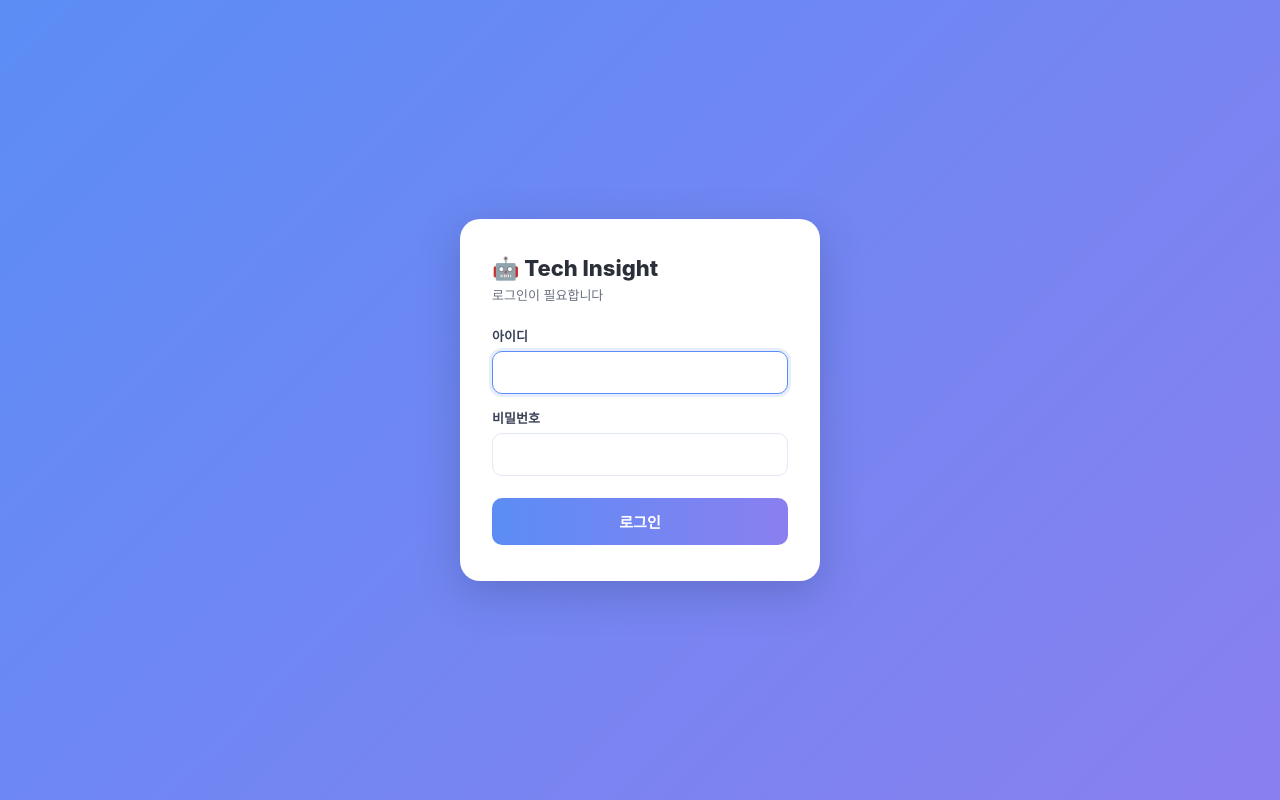
After one commit to majorformula-pitcher/tech_insight, a Django app: page /login/ in a window 1280 px wide. The commit adds this page. Run offline with Django 5.2, Linux system fonts and the light colour scheme.

Commit message:
로그인/로그아웃 기능 추가 (서버만 강제, 회원가입 없음)
- LoginRequiredMiddleware: REQUIRE_LOGIN(서버 DEBUG=0 기본 ON, 로컬 OFF)
  일 때 미인증 접속을 로그인 페이지로. admin/login/logout/static/dev-login 예외.
- /login/·/logout/ (Django LoginView/LogoutView) + registration/login.html.
- chat·news·dashboard 헤더에 사용자명 + 로그아웃 버튼.
- 계정은 admin에서 직접 생성(회원가입 없음). REQUIRE_LOGIN=1로 로컬도 확장 가능.

Co-Authored-By: Claude Opus 4.8 <noreply@anthropic.com>

```diff
--- a/tech_insight/app/chatbot/templates/chatbot/index.html
+++ b/tech_insight/app/chatbot/templates/chatbot/index.html
@@ -89,6 +89,11 @@
     <a href="/chat/" style="display:inline-block; color:#fff; font-weight:600; font-size:13px; background:rgba(255,255,255,0.22); padding:7px 14px; border-radius:8px; text-decoration:none;">🤖 Chat</a>
     <a href="/chat/news/" style="display:inline-block; color:#fff; font-weight:600; font-size:13px; background:rgba(255,255,255,0.22); padding:7px 14px; border-radius:8px; text-decoration:none;">📰 News</a>
     <a href="/admin/" style="display:inline-block; color:#fff; font-weight:600; font-size:13px; background:rgba(255,255,255,0.22); padding:7px 14px; border-radius:8px; text-decoration:none;">⚙ 관리</a>
+    {% if user.is_authenticated %}
+    <form method="post" action="/logout/" style="display:inline; margin:0;">{% csrf_token %}
+      <button type="submit" title="로그아웃" style="color:#fff; font-weight:600; font-size:13px; background:rgba(255,255,255,0.28); padding:7px 12px; border:none; border-radius:8px; cursor:pointer;">👤 {{ user.username }} · 로그아웃</button>
+    </form>
+    {% endif %}
   </div>
 </header>
 
--- a/tech_insight/app/chatbot/templates/chatbot/news.html
+++ b/tech_insight/app/chatbot/templates/chatbot/news.html
@@ -133,6 +133,11 @@
     <a href="/chat/" style="display:inline-block; color:#fff; font-weight:600; font-size:13px; background:rgba(255,255,255,0.22); padding:7px 14px; border-radius:8px; text-decoration:none;">🤖 Chat</a>
     <a href="/chat/news/" style="display:inline-block; color:#fff; font-weight:600; font-size:13px; background:rgba(255,255,255,0.22); padding:7px 14px; border-radius:8px; text-decoration:none;">📰 News</a>
     <a href="/admin/" style="display:inline-block; color:#fff; font-weight:600; font-size:13px; background:rgba(255,255,255,0.22); padding:7px 14px; border-radius:8px; text-decoration:none;">⚙ 관리</a>
+    {% if user.is_authenticated %}
+    <form method="post" action="/logout/" style="display:inline; margin:0;">{% csrf_token %}
+      <button type="submit" title="로그아웃" style="color:#fff; font-weight:600; font-size:13px; background:rgba(255,255,255,0.28); padding:7px 12px; border:none; border-radius:8px; cursor:pointer;">👤 {{ user.username }} · 로그아웃</button>
+    </form>
+    {% endif %}
   </div>
 </header>
 
--- /dev/null
+++ b/tech_insight/app/config/middleware.py
@@ -0,0 +1,26 @@
+"""로그인 강제 미들웨어.
+
+settings.REQUIRE_LOGIN 이 True일 때, 미인증 사용자가 보호 페이지에 접근하면
+로그인 페이지로 리다이렉트한다. (서버 DEBUG=0 기본 ON, 로컬 DEBUG=1 기본 OFF)
+
+예외 경로(누구나 접근): 로그인/로그아웃, admin(자체 로그인), 정적파일, dev-login.
+"""
+from urllib.parse import quote
+
+from django.conf import settings
+from django.shortcuts import redirect
+
+# 인증 없이 접근 가능한 경로 접두사
+EXEMPT_PREFIXES = ("/login", "/logout", "/admin", "/static", "/dev-login")
+
+
+class LoginRequiredMiddleware:
+    def __init__(self, get_response):
+        self.get_response = get_response
+
+    def __call__(self, request):
+        if getattr(settings, "REQUIRE_LOGIN", False) and not request.user.is_authenticated:
+            path = request.path
+            if not any(path.startswith(p) for p in EXEMPT_PREFIXES):
+                return redirect(f"{settings.LOGIN_URL}?next={quote(path)}")
+        return self.get_response(request)
--- a/tech_insight/app/config/urls.py
+++ b/tech_insight/app/config/urls.py
@@ -15,12 +15,17 @@ Including another URLconf
     2. Add a URL to urlpatterns:  path('blog/', include('blog.urls'))
 """
 from django.contrib import admin
+from django.contrib.auth import views as auth_views
 from django.urls import include, path
 
 from dashboard import views as dashboard_views
 
 urlpatterns = [
     path('admin/', admin.site.urls),
+    # 로그인/로그아웃 (회원가입 없음 — 계정은 admin에서 직접 생성)
+    path('login/', auth_views.LoginView.as_view(
+        template_name='registration/login.html'), name='login'),
+    path('logout/', auth_views.LogoutView.as_view(), name='logout'),
     path('dashboard/', include('dashboard.urls')),
     path('chat/', include('chatbot.urls')),
     # [개발 편의용 — 배포 끝나면 삭제] 자동 로그인 (DEBUG에서만 동작)
--- a/tech_insight/app/dashboard/templates/dashboard/_nav.html
+++ b/tech_insight/app/dashboard/templates/dashboard/_nav.html
@@ -28,5 +28,11 @@
   <div class="nv-menu">
     <a href="/dashboard/" class="{% if active == 'journal' %}active{% endif %}">정보과학회지</a>
     <a href="/dashboard/unified/" class="{% if active == 'unified' %}active{% endif %}">통합</a>
+    <a href="/chat/">🤖 챗봇</a>
+    {% if user.is_authenticated %}
+    <form method="post" action="/logout/" style="margin:0;">{% csrf_token %}
+      <button type="submit" style="display:block; width:100%; text-align:left; padding:12px 24px; color:#6b7280; background:none; border:none; border-left:3px solid transparent; font-size:14px; font-weight:600; cursor:pointer;">👤 {{ user.username }} · 로그아웃</button>
+    </form>
+    {% endif %}
   </div>
 </nav>
--- /dev/null
+++ b/tech_insight/app/templates/registration/login.html
@@ -0,0 +1,45 @@
+<!DOCTYPE html>
+<html lang="ko">
+<head>
+<meta charset="UTF-8">
+<meta name="viewport" content="width=device-width, initial-scale=1">
+<title>로그인 · Tech Insight</title>
+<style>
+  *{box-sizing:border-box;}
+  body{margin:0;min-height:100vh;display:flex;align-items:center;justify-content:center;
+    font-family:"Pretendard","Noto Sans KR","Malgun Gothic",-apple-system,sans-serif;
+    background:linear-gradient(135deg,#5b8df5 0%,#8a7ff0 100%);}
+  .card{background:#fff;width:360px;max-width:92vw;border-radius:20px;padding:36px 32px;
+    box-shadow:0 12px 40px rgba(40,50,90,.25);}
+  h1{margin:0 0 4px;font-size:22px;font-weight:800;color:#2b2f3a;}
+  .sub{color:#6b7280;font-size:13px;margin-bottom:22px;}
+  label{display:block;font-size:13px;font-weight:600;color:#3a4256;margin:14px 0 6px;}
+  input[type=text],input[type=password]{width:100%;border:1px solid #e3e8f5;border-radius:10px;
+    padding:12px 14px;font-size:15px;}
+  input:focus{outline:none;border-color:#5b8df5;box-shadow:0 0 0 3px rgba(91,141,245,.15);}
+  button{width:100%;margin-top:22px;background:linear-gradient(90deg,#5b8df5,#8a7ff0);color:#fff;
+    border:none;border-radius:10px;padding:13px;font-size:15px;font-weight:700;cursor:pointer;}
+  button:hover{opacity:.93;}
+  .err{background:#fef2f2;border:1px solid #fecaca;color:#b91c1c;font-size:13px;
+    border-radius:8px;padding:10px 12px;margin-bottom:6px;}
+</style>
+</head>
+<body>
+  <div class="card">
+    <h1>🤖 Tech Insight</h1>
+    <div class="sub">로그인이 필요합니다</div>
+    {% if form.errors %}
+      <div class="err">아이디 또는 비밀번호가 올바르지 않습니다.</div>
+    {% endif %}
+    <form method="post">
+      {% csrf_token %}
+      <label for="id_username">아이디</label>
+      <input type="text" name="username" id="id_username" autocomplete="username" autofocus required>
+      <label for="id_password">비밀번호</label>
+      <input type="password" name="password" id="id_password" autocomplete="current-password" required>
+      <input type="hidden" name="next" value="{{ request.GET.next }}">
+      <button type="submit">로그인</button>
+    </form>
+  </div>
+</body>
+</html>
```
Also changed, not shown: tech_insight/app/config/settings.py (+11 -0 lines).
